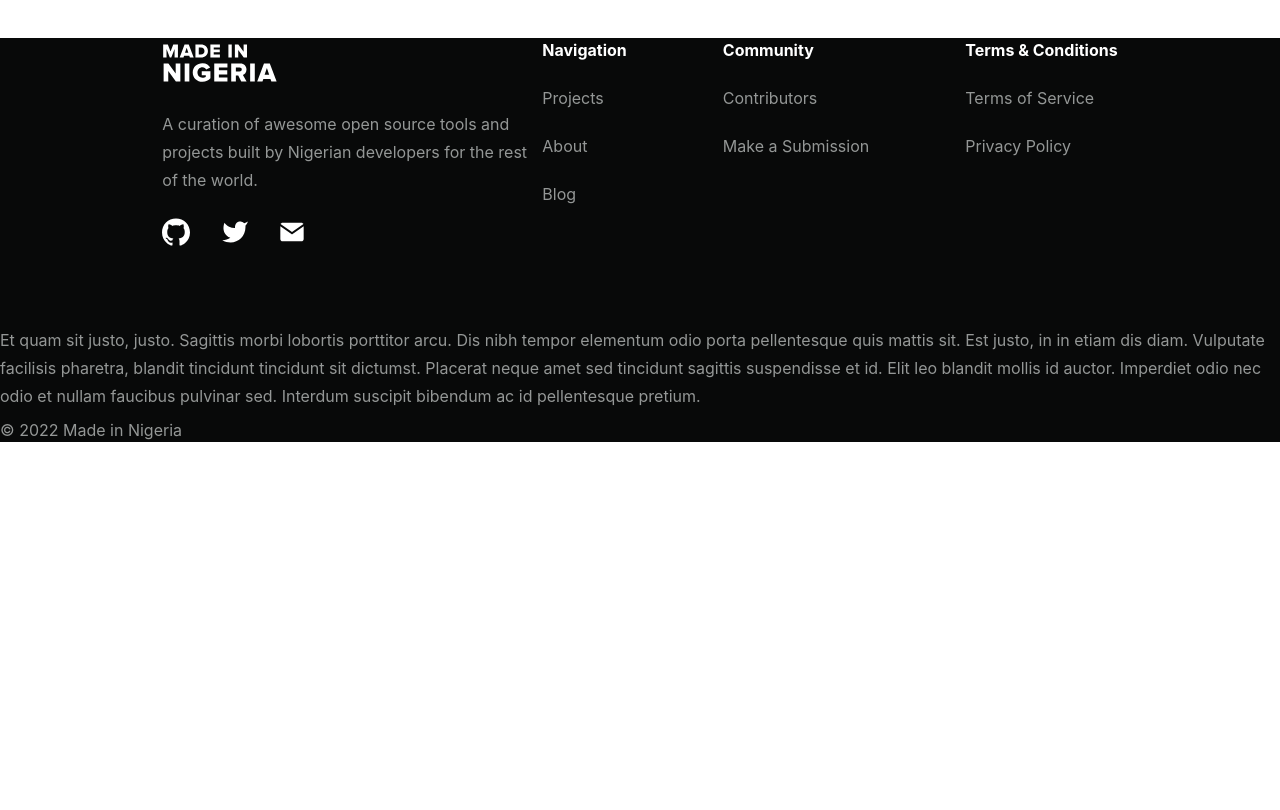
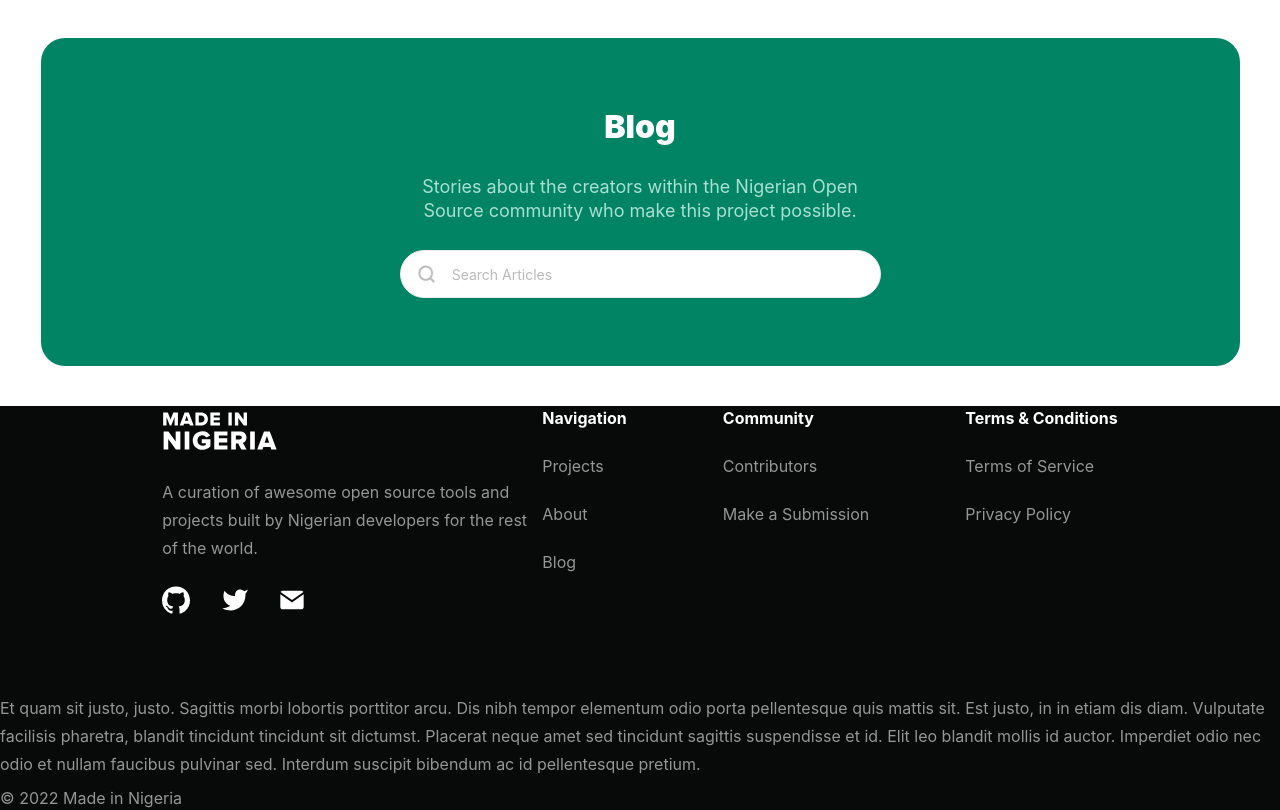
Before and after one commit to acekyd/made-in-nigeria, a Gatsby site: page / in a window 1280 px wide. Shown: the part 2892-3702 px from the top of the page. Before the commit the page ends 3334 px from the top, so only its background shows below. Built offline with nearby package versions, Linux system fonts and the light colour scheme; Gatsby itself is replaced by a stand-in of ours.

Commit message:
BlogHero & SearchArticles components and rendering in index.js

```diff
--- /dev/null
+++ b/src/components/BlogHero.js
@@ -0,0 +1,66 @@
+import React from 'react';
+import { Box, Flex, Text } from '@chakra-ui/react';
+import SearchArticles from './SearchArticles';
+
+const BlogHero = () => {
+  return (
+    <Flex
+      flexDirection="column"
+      justifyContent="center"
+      alignItems="center"
+      backgroundColor="#008463"
+      gap={6}
+      borderRadius="24px"
+      width={{
+        base: '22.875rem',
+        sm: '22.875rem',
+        md: '22.875rem',
+        lg: '74.938rem',
+        xl: '74.938rem',
+        '2xl': '74.938rem',
+      }}
+      height={{
+        base: '28.75rem',
+        sm: '28.75rem',
+        md: '28.75rem',
+        lg: '20.5rem',
+        xl: '20.5rem',
+        '2xl': '20.5rem',
+      }}
+    >
+      <Text color="#FFFFFF" fontSize="2rem" fontWeight="900">
+        Blog
+      </Text>
+      <Text
+        color="#AADFD2"
+        lineHeight={6}
+        textAlign="center"
+        fontSize={{
+          base: '1rem',
+          sm: '1rem',
+          md: '1rem',
+          lg: '1.125rem',
+          xl: '1.125rem',
+          '2xl': '1.125rem',
+        }}
+        fontWeight="400"
+        width={{
+          base: '19.875rem',
+          sm: '19.875rem',
+          md: '19.875rem',
+          lg: '30.438rem',
+          xl: '30.438rem',
+          '2xl': '30.438rem',
+        }}
+      >
+        Stories about the creators within the Nigerian Open Source community who make this project
+        possible.
+      </Text>
+      <Box width="1rem" display="flex" justifyContent="center">
+        <SearchArticles />
+      </Box>
+    </Flex>
+  );
+};
+
+export default BlogHero;
--- /dev/null
+++ b/src/components/SearchArticles.js
@@ -0,0 +1,38 @@
+import React from 'react';
+import { Box, Image, Input } from '@chakra-ui/react';
+import SearchIcon from '../images/drawer-search.png';
+
+const SearchArticles = () => {
+  return (
+    <Box padding="3px 24px">
+      <Box
+        display="flex"
+        alignItems="center"
+        padding={4}
+        borderColor="#E9EAEA"
+        backgroundColor="#FFFFFF"
+        borderWidth="1px"
+        borderRadius="90px"
+        height="3rem"
+        width={{
+          base: '19.875rem',
+          sm: '19.875rem',
+          md: '19.875rem',
+          lg: '30.063rem',
+          xl: '30.063rem',
+          '2xl': '30.063rem',
+        }}
+        gap="1rem"
+      >
+        <Image src={SearchIcon} w="1.2rem" height="1.2rem" />
+        <Input
+          variant="unstyled"
+          placeholder="Search Articles"
+          _placeholder={{ color: '#B8BAB9', fontSize: 'sm' }}
+        />
+      </Box>
+    </Box>
+  );
+};
+
+export default SearchArticles;
--- a/src/pages/index.js
+++ b/src/pages/index.js
@@ -8,6 +8,7 @@ import SecondaryButton from '../components/Buttons/SecondaryButton';
 import ArticleCard from '../components/ArticleCard';
 import AcceptingContributions from '../components/AcceptingContributions';
 import BuiltByNigerians from '../components/BuiltByNigerians';
+import BlogHero from '../components/BlogHero';
 
 /*
   Notice: This is going to be the landing page
@@ -48,6 +49,10 @@ const IndexPage = () => {
           <Box display="flex" justifyContent="center" marginBottom={10}>
             <AcceptingContributions />
           </Box>
+
+          <Box display="flex" justifyContent="center" marginBottom={10}>
+            <BlogHero />
+          </Box>
         </Container>
       </ChakraProvider>
     </Layout>
```
